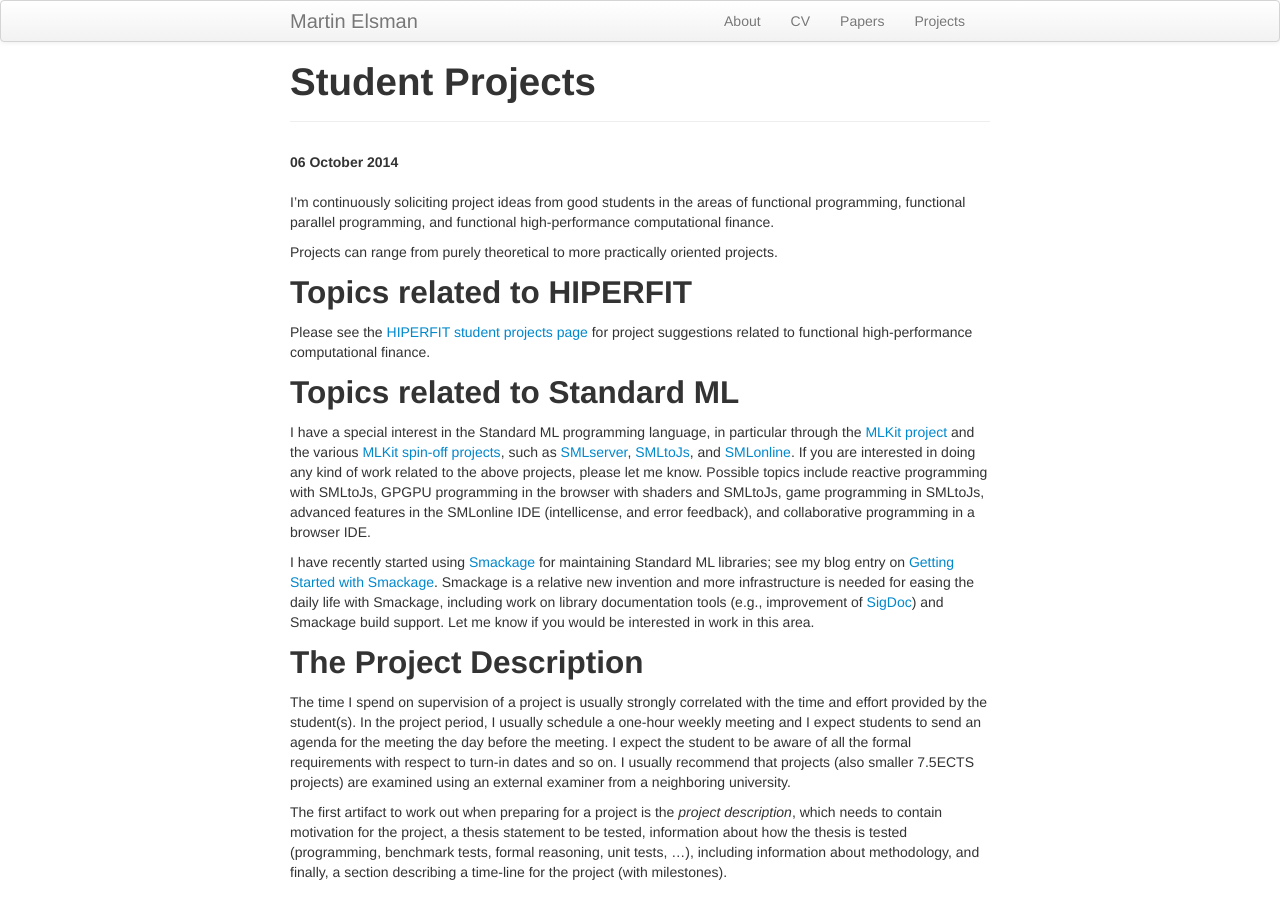
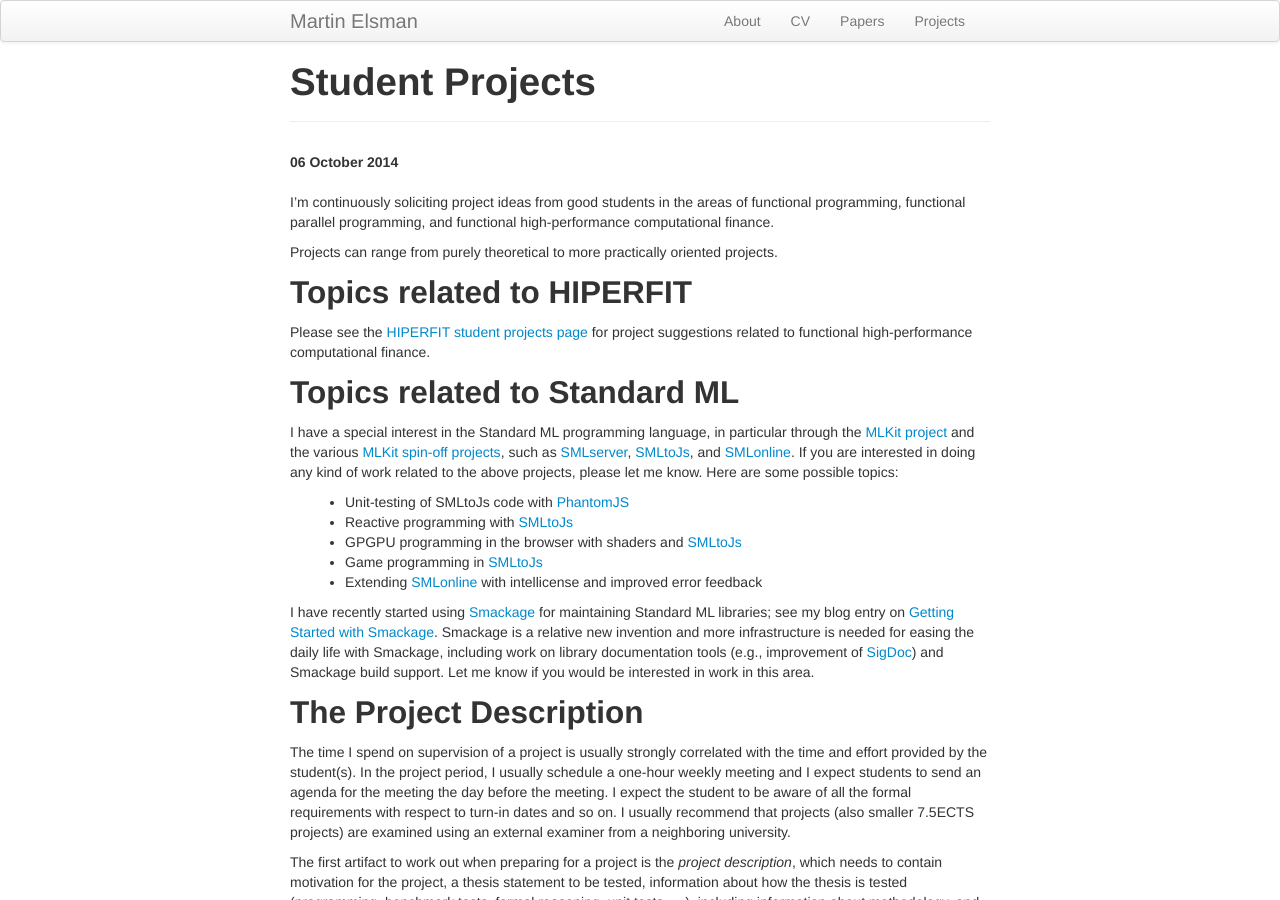
Before and after one commit to melsman/melsman.github.io, a Jekyll site: the page built from _posts/2014-10-06-student-projects.md, in a window 1280 px wide and 900 px high. Built offline with Jekyll 4.4.1, drawn with Linux system fonts in a browser that asks for light colours; comment, search, counter and statistics services are not loaded.

Commit message:
new project proposal

```diff
--- a/_posts/2014-10-06-student-projects.md
+++ b/_posts/2014-10-06-student-projects.md
@@ -29,10 +29,13 @@ projects](http://www.elsman.com/projects.html), such as
 [SMLtoJs](http://smlserver.org/smltojs), and
 [SMLonline](http://smlserver.org/ide). If you are interested in doing
 any kind of work related to the above projects, please let me
-know. Possible topics include reactive programming with SMLtoJs, GPGPU
-programming in the browser with shaders and SMLtoJs, game programming
-in SMLtoJs, advanced features in the SMLonline IDE (intellicense, and
-error feedback), and collaborative programming in a browser IDE.
+know. Here are some possible topics:
+
+- Unit-testing of SMLtoJs code with [PhantomJS](http://phantomjs.org)
+- Reactive programming with [SMLtoJs](http://smlserver.org/smltojs)
+- GPGPU programming in the browser with shaders and [SMLtoJs](http://smlserver.org/smltojs)
+- Game programming in [SMLtoJs](http://smlserver.org/smltojs)
+- Extending [SMLonline](http://smlserver.org/ide) with intellicense and improved error feedback
 
 I have recently started using
 [Smackage](http://github.com/standardml/smackage) for maintaining
```
